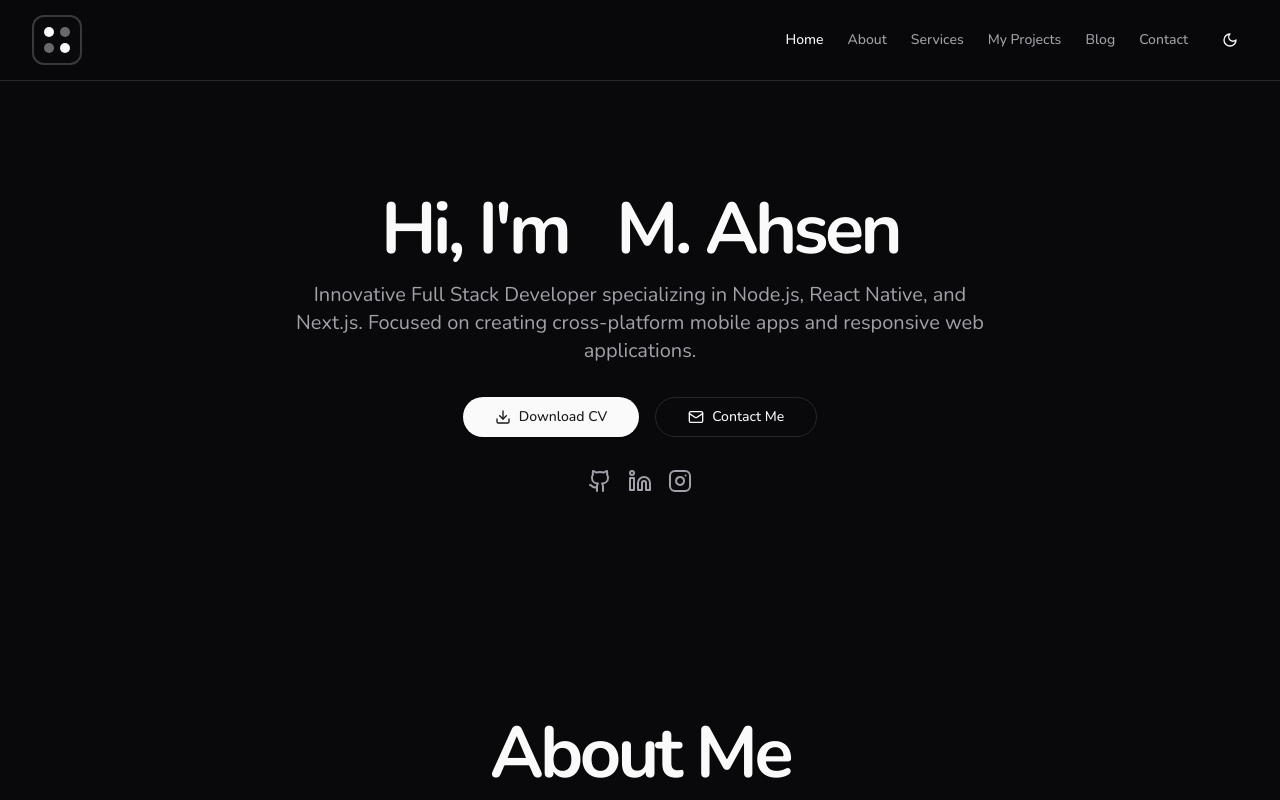
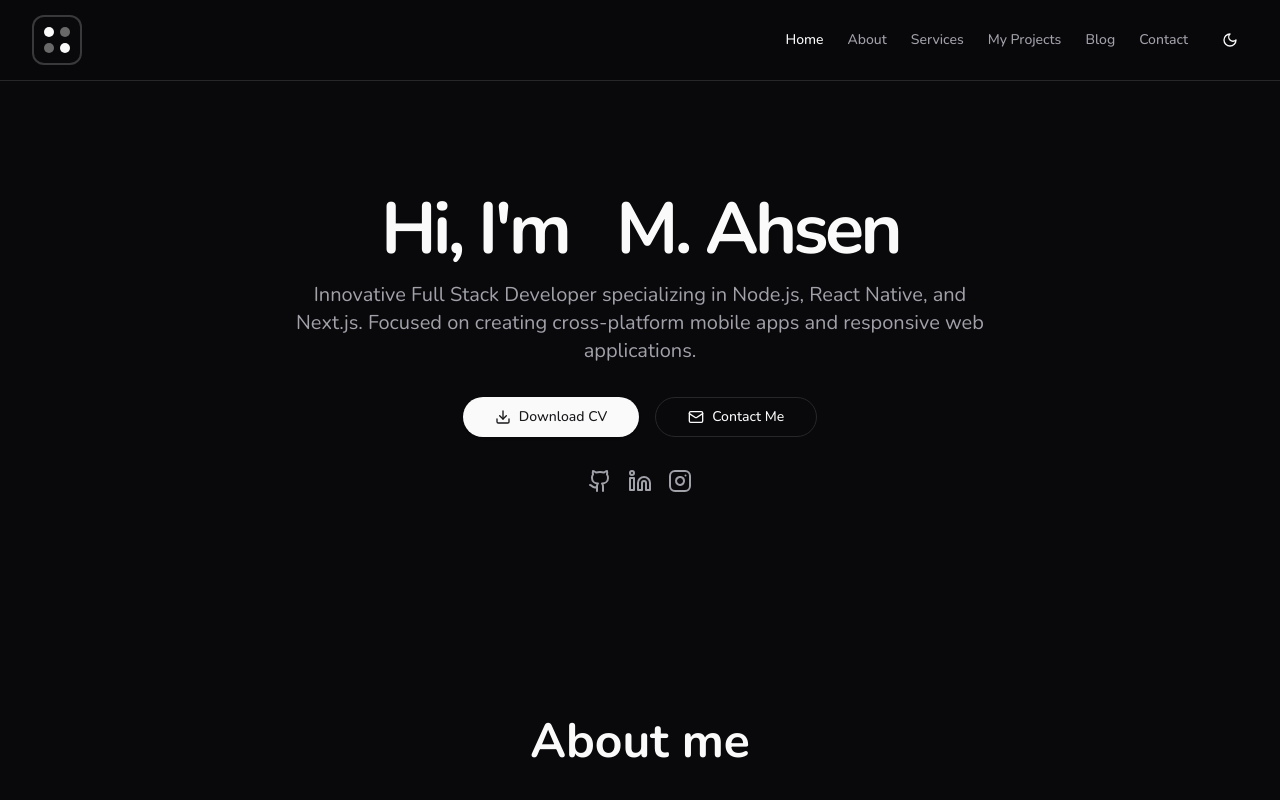
Before and after one commit to MAhsen23/ahsendev, a Next.js app: page / in a window 1280 px wide. Shown: the top 800 px of the page. Built offline with nearby package versions, Linux system fonts and the light colour scheme.

Commit message:
Fixed issues

```diff
--- a/src/components/about/About.tsx
+++ b/src/components/about/About.tsx
@@ -5,7 +5,6 @@ import { Badge } from "@/components/ui/badge";
 import { Code, Zap, User2, PhoneCall, MailIcon, MapPin, Briefcase, Code2, Database, Terminal, Server, Coffee, Book, Headphones, Gamepad, Github, Instagram, Youtube, Linkedin } from "lucide-react";
 import Image from "next/image";
 import { Tabs, TabsContent, TabsList, TabsTrigger } from "@/components/ui/tabs";
-import { Progress } from "../ui/progress";
 
 const infoData = [
     { icon: <User2 size={20} />, text: 'Muhammad Ahsen', label: 'Name' },
@@ -109,11 +108,13 @@ export default function About() {
                         },
                     }}
                 >
-                    <motion.div variants={fadeInUp} className="text-center mb-16">
-                        <h2 className="text-4xl md:text-5xl lg:text-7xl font-bold tracking-tighter">
-                            About <span className="text-primary">Me</span>
-                        </h2>
-                    </motion.div>
+                    <motion.h2
+                        variants={fadeInUp}
+                        transition={{ duration: 0.5 }}
+                        className="text-4xl md:text-5xl font-bold text-center mb-12"
+                    >
+                        About me
+                    </motion.h2>
                     <div className="flex flex-col lg:flex-row gap-8">
                         <motion.div className="lg:w-[40%]" variants={fadeInUp}>
                             <div className="p-6">
```
